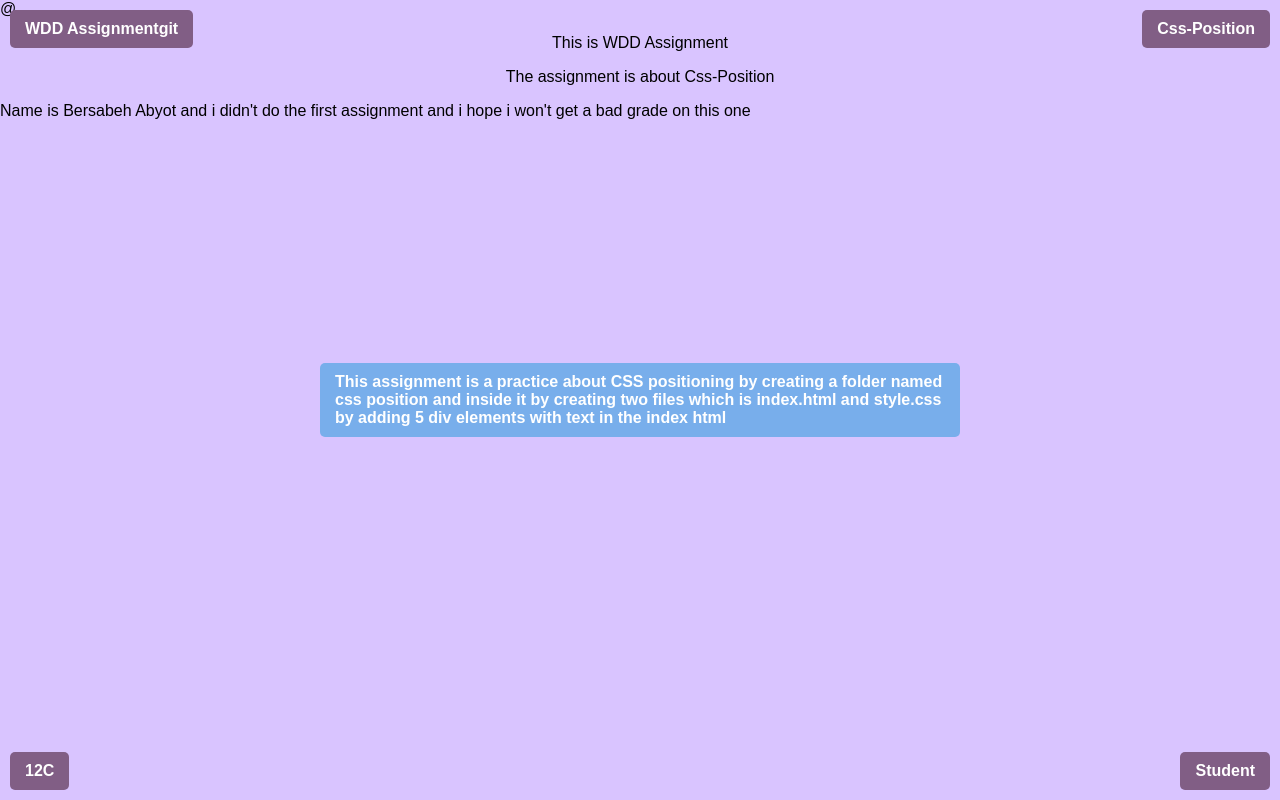
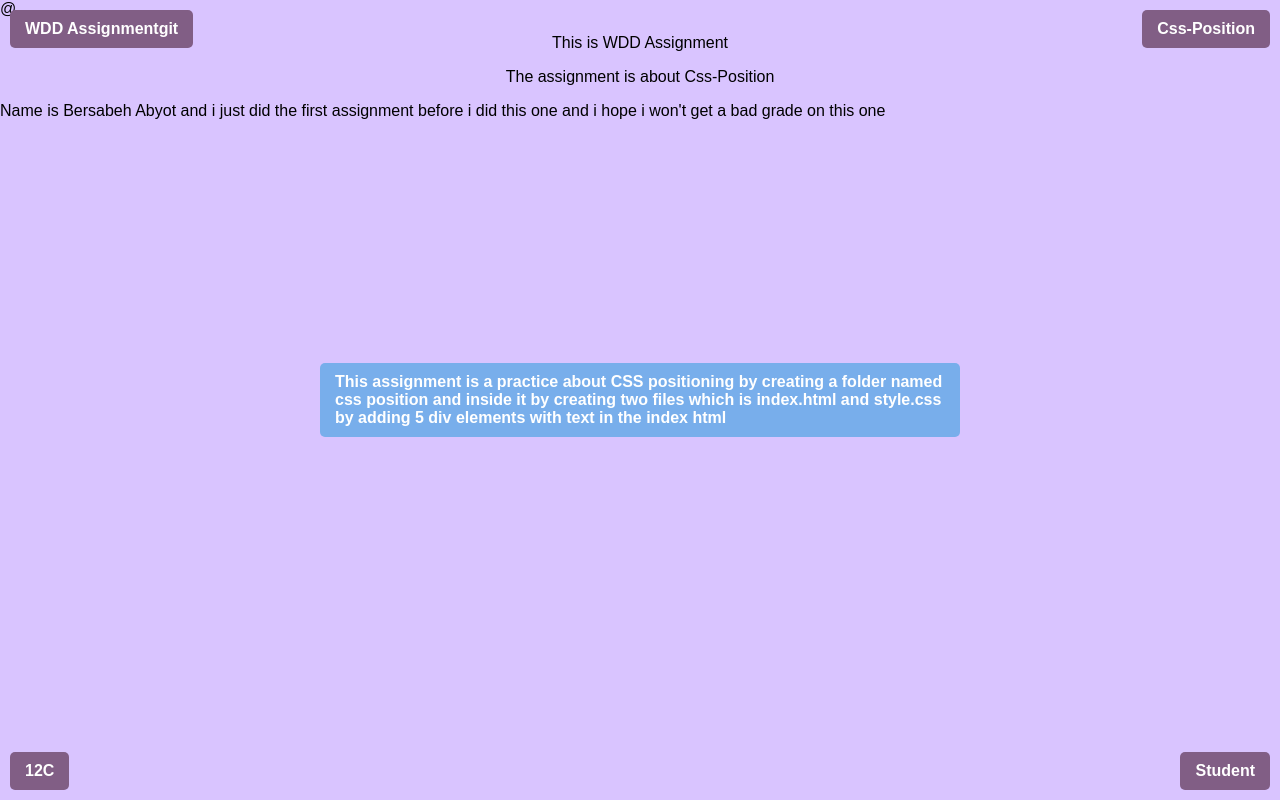
Before and after one commit to Bersii9/cssposition, a plain HTML site: page Index.html in a window 1280 px wide. Drawn offline with Linux system fonts and the light colour scheme.

Commit message:
my changes

```diff
--- a/Index.html
+++ b/Index.html
@@ -14,6 +14,6 @@
         <div class="bottom-left">12C </div>
         <div class="bottom-right">Student</div>
         <div class="center">This assignment is a practice about CSS positioning by creating a folder named css position and inside it by creating two files which is index.html and style.css by adding 5 div elements with text in the index html</div>
-        <p>Name is Bersabeh Abyot and i didn't do the first assignment and i hope i won't get a bad grade on this one</p>
+        <p>Name is Bersabeh Abyot and i just did the first assignment before i did this one and i hope i won't get a bad grade on this one</p>
     </body>
 </html>
```
Also changed, not shown: 1 other file.
